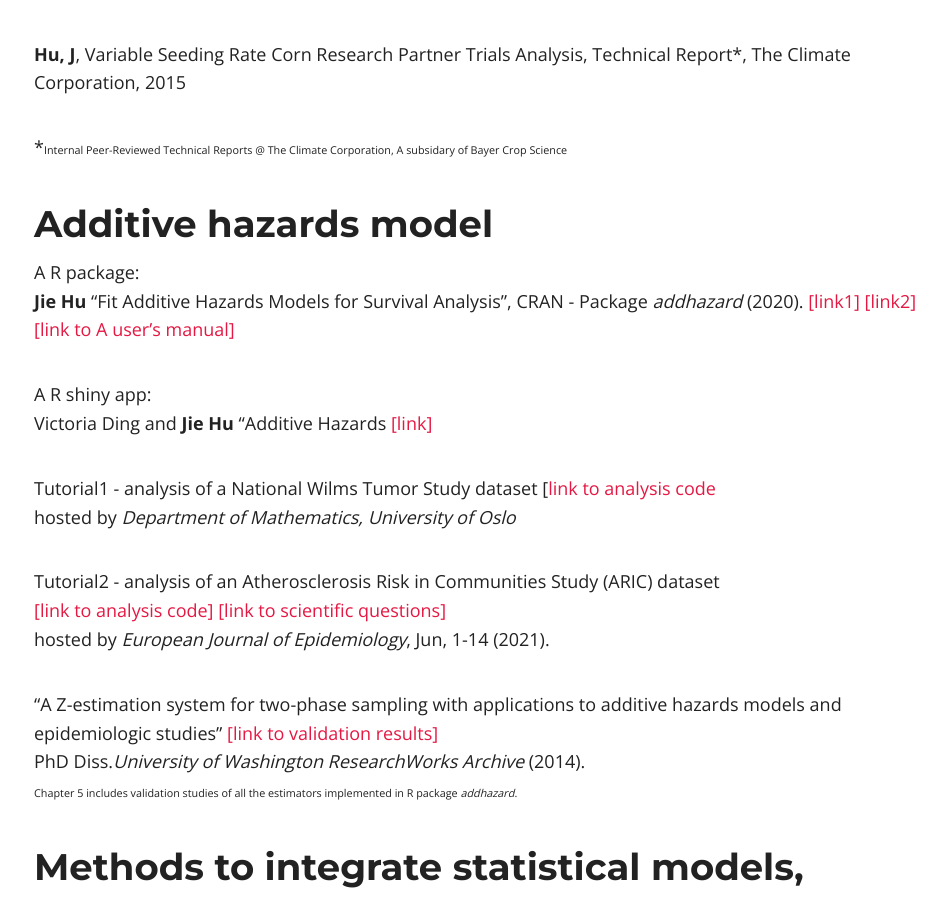
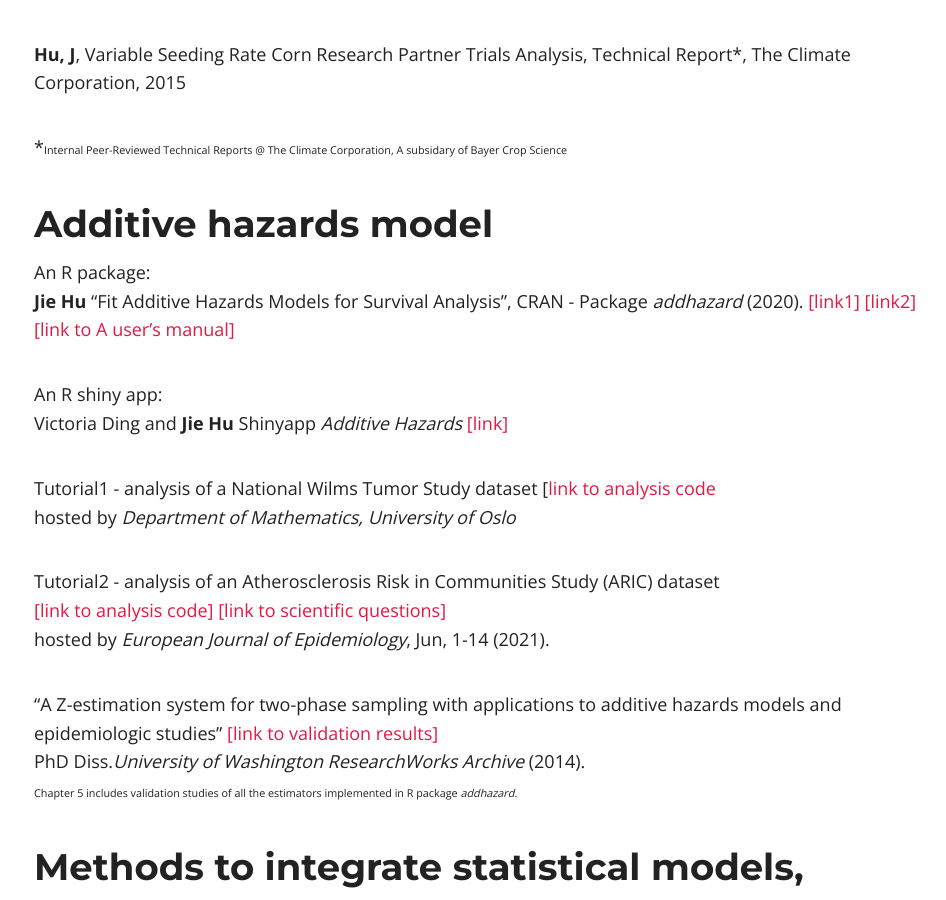
Before and after one commit to katehu/katehu.github.io, a Jekyll site: the page built from publications.md, in a window 1280 px wide and 900 px high, scrolled down 4639 px. Shown: the whole window, without its empty margins (156-1102 px from the left). Built offline with Jekyll 4.4.1, drawn with Linux system fonts in a browser that asks for light colours; nearby versions of some CDN libraries.

Commit message:
Update publications.md

```diff
--- a/publications.md
+++ b/publications.md
@@ -179,12 +179,12 @@ Report*, The Climate Corporation, 2015
 
 ## Additive hazards model <a name="ah"></a>
 
-A R package:<br/>
+An R package:<br/>
 **Jie Hu** "Fit Additive Hazards Models for Survival Analysis", CRAN - Package *addhazard* (2020). [[link1]](https://github.com/katehu/addhazard) [[link2]](https://cran.r-project.org/web/packages/addhazard/index.html)<br/>
 [[link to A user's manual]](https://cran.r-project.org/web/packages/addhazard/addhazard.pdf)
 
-A R shiny app:<br/>
-Victoria Ding and **Jie Hu** "Additive Hazards [[link]](https://addhazard.shinyapps.io/addhazard_shiny/?_ga=2.22828659.979974368.1670686069-1357428355.1670686069) <br/>
+An R shiny app:<br/>
+Victoria Ding and **Jie Hu** Shinyapp *Additive Hazards* [[link]](https://addhazard.shinyapps.io/addhazard_shiny/?_ga=2.22828659.979974368.1670686069-1357428355.1670686069) <br/>
 
 Tutorial1 - analysis of a National Wilms Tumor Study dataset [[link to analysis code](https://www.mn.uio.no/math/english/research/groups/statistics-data-science/handbook-of-case-control-studies/chapter-17/bc_ah_analysis_for_table_17.4.html) <br/>
 hosted by *Department of Mathematics, University of Oslo* <br/>
```
